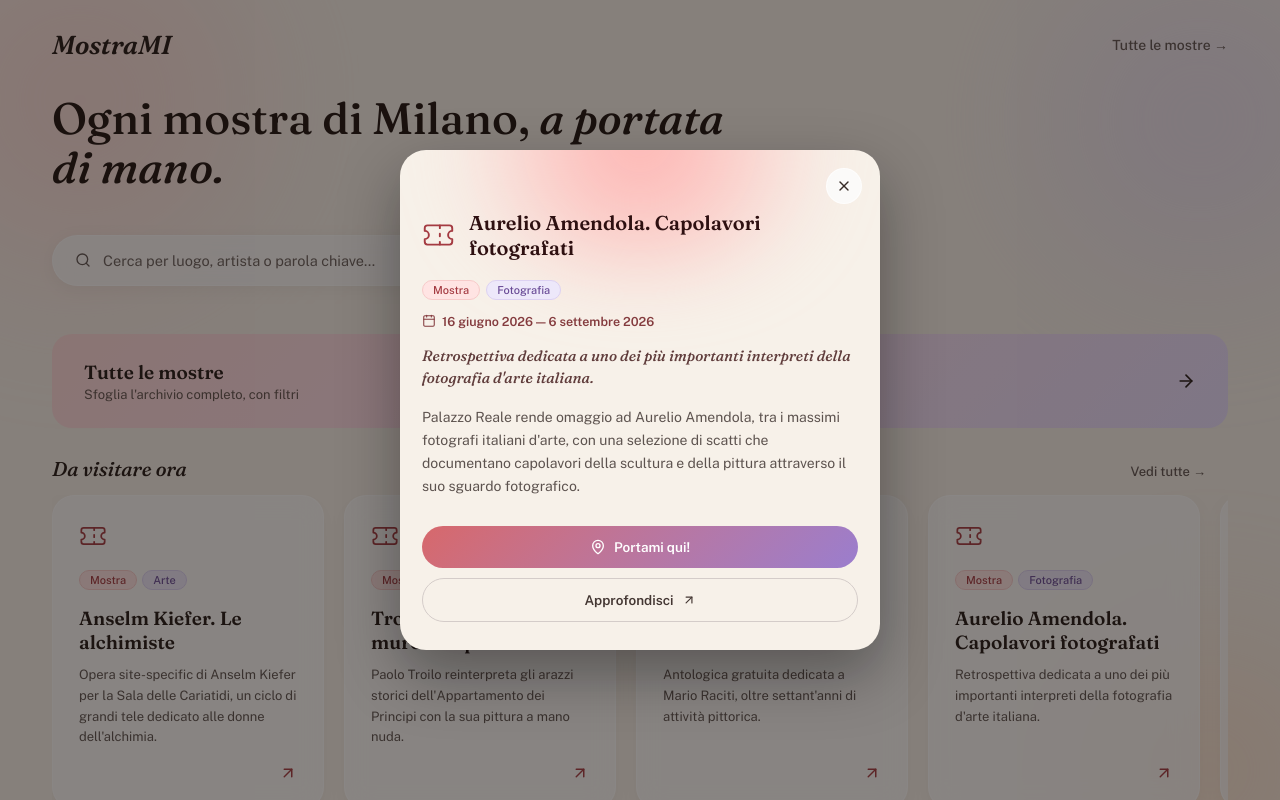
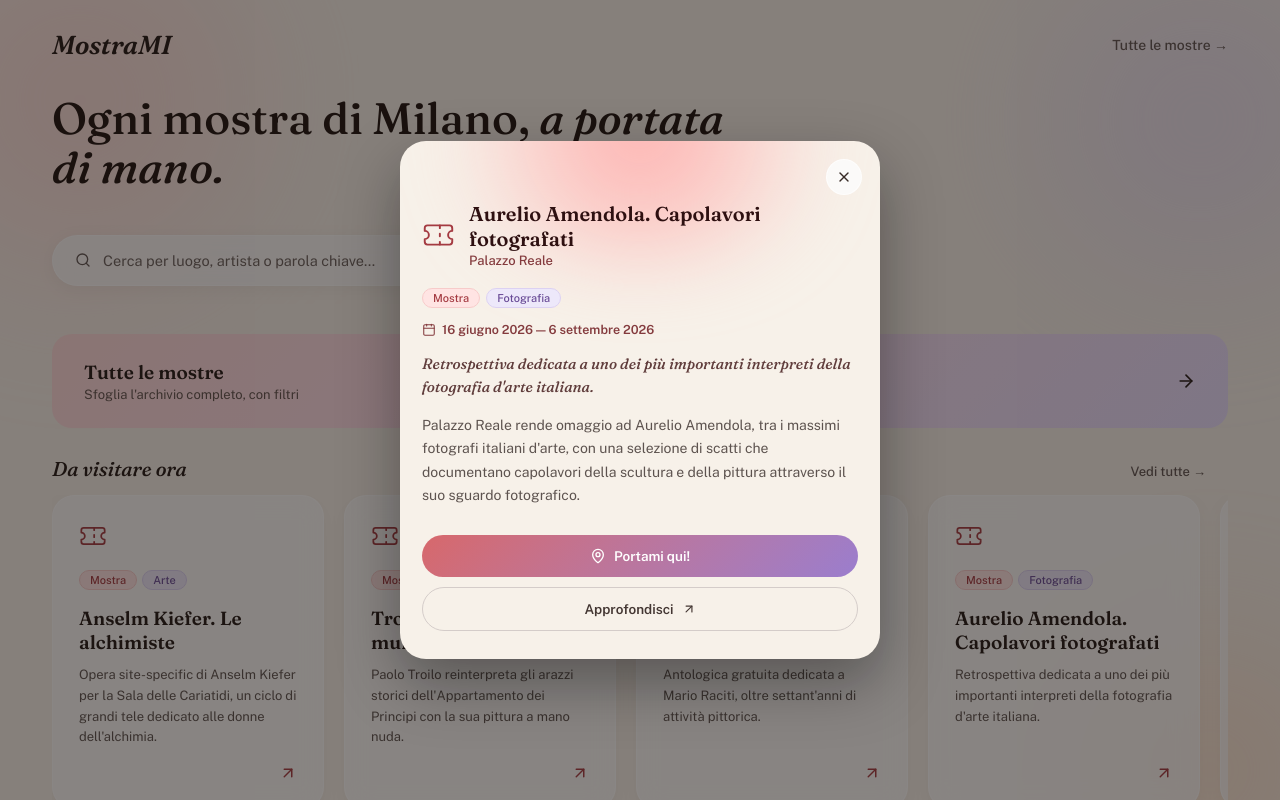
Before and after one commit to frafenaroli/mostraMI, a React (Vite) app: page /#/mostra/amendola-capolavori-fotografati-palazzo-reale in a window 1280 px wide. Shown: the top 800 px of the page. Built offline with nearby package versions, Linux system fonts and the light colour scheme.

Commit message:
Show venue name in exhibit detail popup
The open-card popup displayed name, tags, dates and descriptions but
never the museum/venue (sede), even though every exhibit already has
it. Added it as a subtitle under the exhibit name.

```diff
--- a/src/pages/ExhibitModal.jsx
+++ b/src/pages/ExhibitModal.jsx
@@ -56,7 +56,10 @@ export default function ExhibitModal() {
 
         <div className={styles.titleRow}>
           <LuogoIcon luogo={exhibit.luogo} size={34} strokeWidth={1.4} />
-          <div className={styles.name} style={{ color: `oklch(22% 0.05 ${hue})` }}>{exhibit.name}</div>
+          <div>
+            <div className={styles.name} style={{ color: `oklch(22% 0.05 ${hue})` }}>{exhibit.name}</div>
+            <div className={styles.sede} style={{ color: `oklch(45% 0.1 ${hue})` }}>{exhibit.sede}</div>
+          </div>
         </div>
 
         <div className={styles.content}>
--- a/src/pages/ExhibitModal.module.css
+++ b/src/pages/ExhibitModal.module.css
@@ -53,6 +53,11 @@
   color: var(--color-text);
 }
 
+.sede {
+  font: 500 13px var(--font-sans);
+  margin-top: 2px;
+}
+
 .content {
   position: relative;
   padding: 20px 22px 28px;
```
